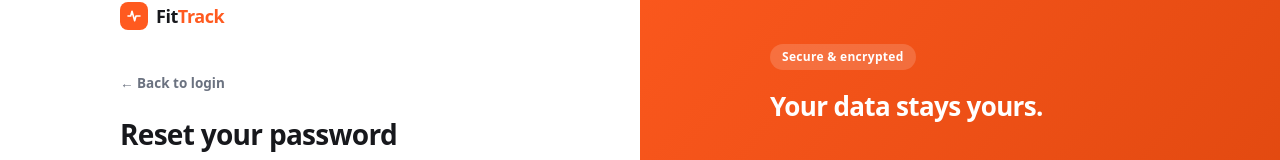
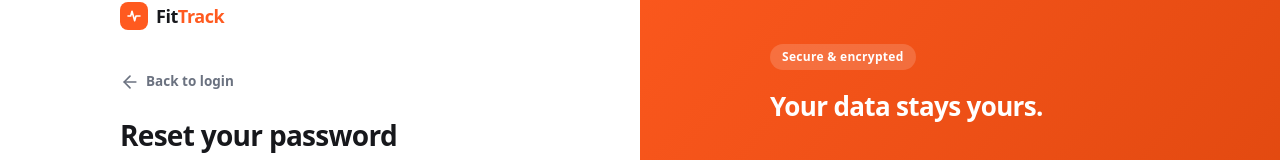
Before and after one commit to trianandafajar/fitness-ai-frontend, a Next.js app: page /forgot-password in a window 1280 px wide. Shown: the part 207-367 px from the top of the page. Built offline with nearby package versions, Linux system fonts and the light colour scheme.

Commit message:
feat: update BackLink component to use ArrowLeft icon and add lucide-react dependency

```diff
--- a/components/auth/BackLink.tsx
+++ b/components/auth/BackLink.tsx
@@ -1,3 +1,4 @@
+import { ArrowLeft } from "lucide-react";
 import Link from "next/link";
 
 export default function BackLink({ href, children }: { href: string; children: React.ReactNode }) {
@@ -6,7 +7,7 @@ export default function BackLink({ href, children }: { href: string; children: R
       href={href}
       className="mb-6 inline-flex items-center gap-1.5 text-[13.5px] font-semibold text-ink-soft hover:text-orange-deep"
     >
-      ← {children}
+      <ArrowLeft className="w-5"/>{children}
     </Link>
   );
 }
--- a/package.json
+++ b/package.json
@@ -11,6 +11,7 @@
   "dependencies": {
     "axios": "^1.18.1",
     "js-cookie": "^3.0.8",
+    "lucide-react": "^1.24.0",
     "next": "16.2.10",
     "react": "19.2.4",
     "react-dom": "19.2.4"
```
Also changed, not shown: 1 other file (tests, documents, lock files or other folders).
